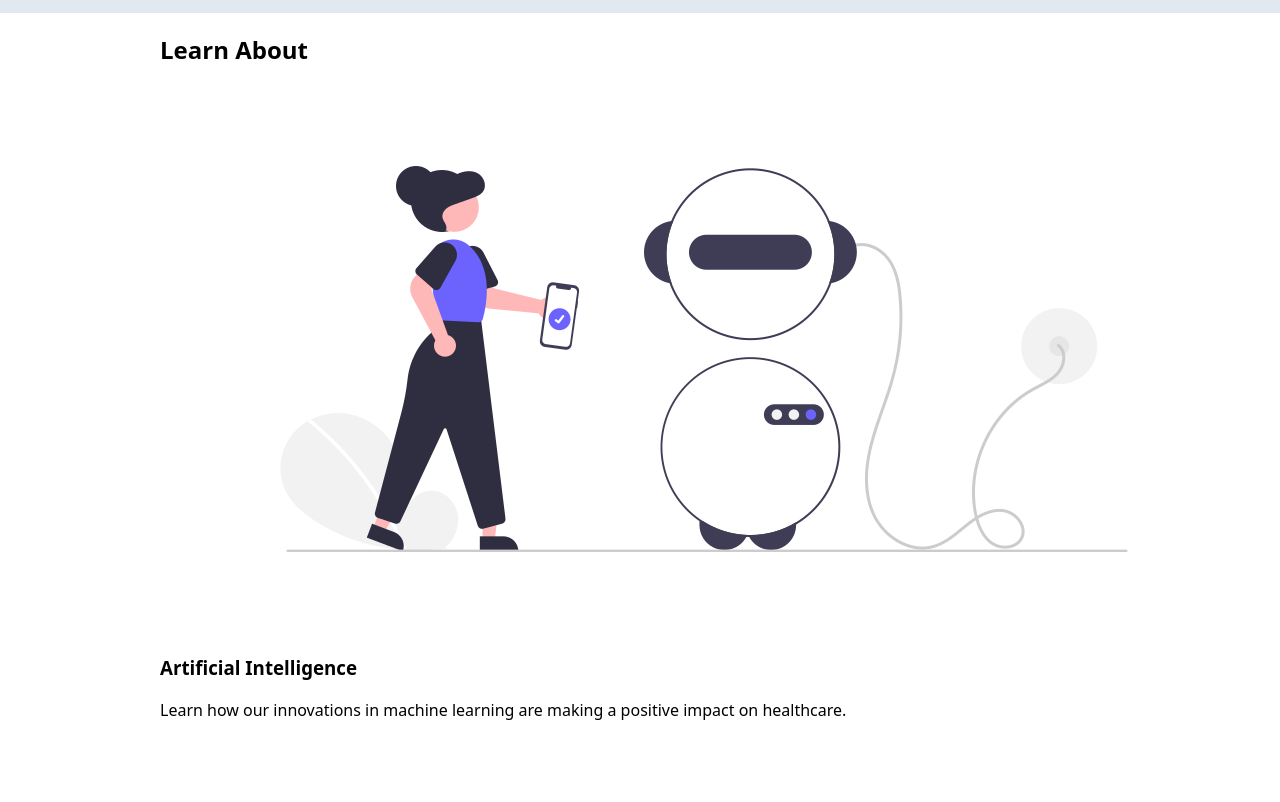
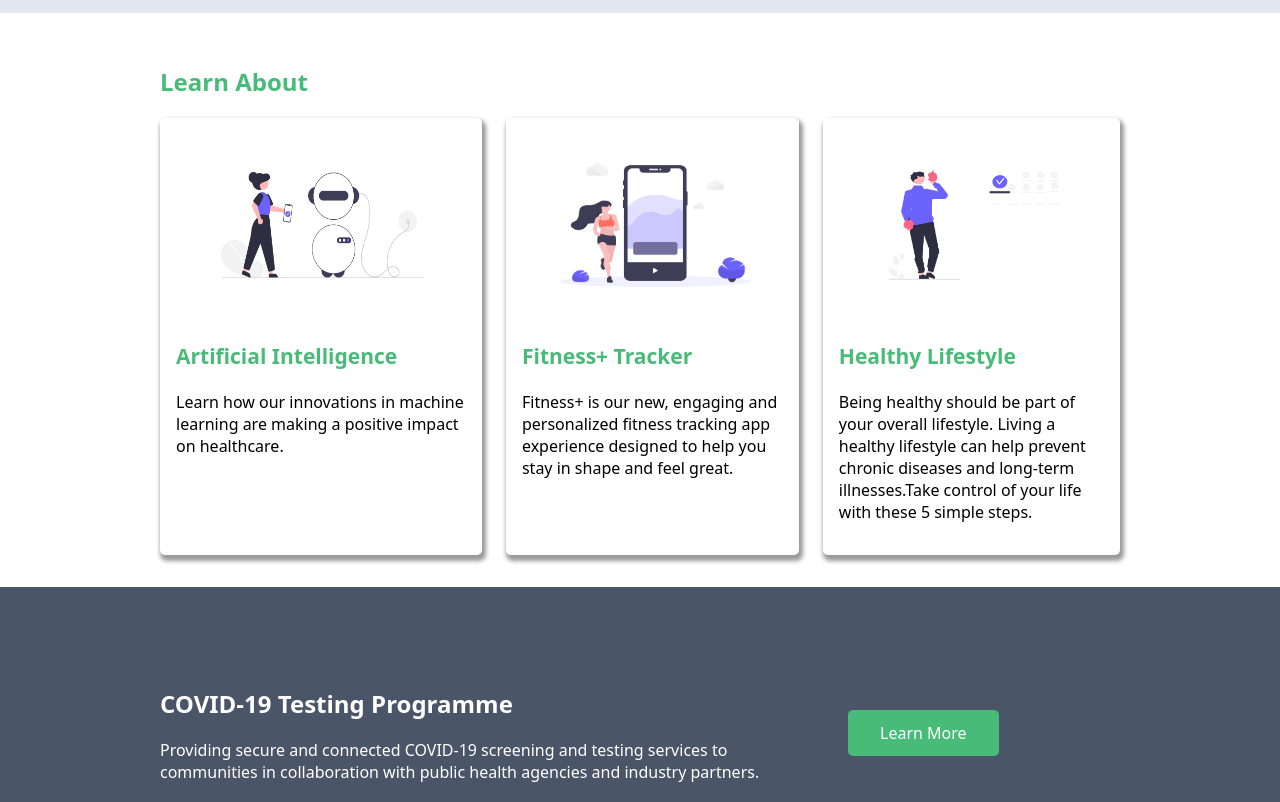
Before and after one commit to ShaunaOSmith/info2180-project1, a plain HTML site: page index.html in a window 1280 px wide. Shown: the part 240-1042 px from the top of the page. Drawn offline with Linux system fonts and the light colour scheme.

Commit message:
Edited styles.css

```diff
--- a/styles.css
+++ b/styles.css
@@ -59,3 +59,62 @@ header div.container nav ul li a:hover {
     grid-template-columns: 1fr 2fr;
     padding: 32px 64px;
 }
+
+.learn-about div.container {
+    padding: 32px 64px;
+}
+
+.learn-about div.cards {
+    display: grid;
+    grid-template-columns: auto auto auto;
+    grid-gap: 24px;
+}
+
+.learn-about div.cards div.card {
+    border-color: #E2E8F0;
+    border-radius: 5px;
+    box-shadow: 2px 4px 4px 2px #999;
+    padding: 16px 16px;
+}
+
+.learn-about div.cards div.card img {
+    width: 90%;
+    height: 150px;
+    padding: 16px 16px;
+}
+
+.learn-about div.container h2 {
+    font-size: 24px;
+    color: #48BB78;
+}
+
+.learn-about div.container div.cards div.card div.card-body h3 {
+    color: #48BB78;
+    font-size: 21px;
+}
+
+
+.testing {
+    background-color: #4A5568;
+    color: white;
+    padding: 80px 80px;
+}
+
+.testing div.container {
+    display: grid;
+    grid-template-columns: 2fr 1fr;
+    align-items: center;
+    grid-column-gap: 48px;
+}
+
+.testing div.container div.cta {
+    margin-left: 32px;
+}
+
+.testing div.container div.cta a.btn {
+    background-color: #48BB78;
+    border-radius: 5px;
+    color: white;
+    padding: 12px 32px;
+    text-decoration: none;
+}
```
